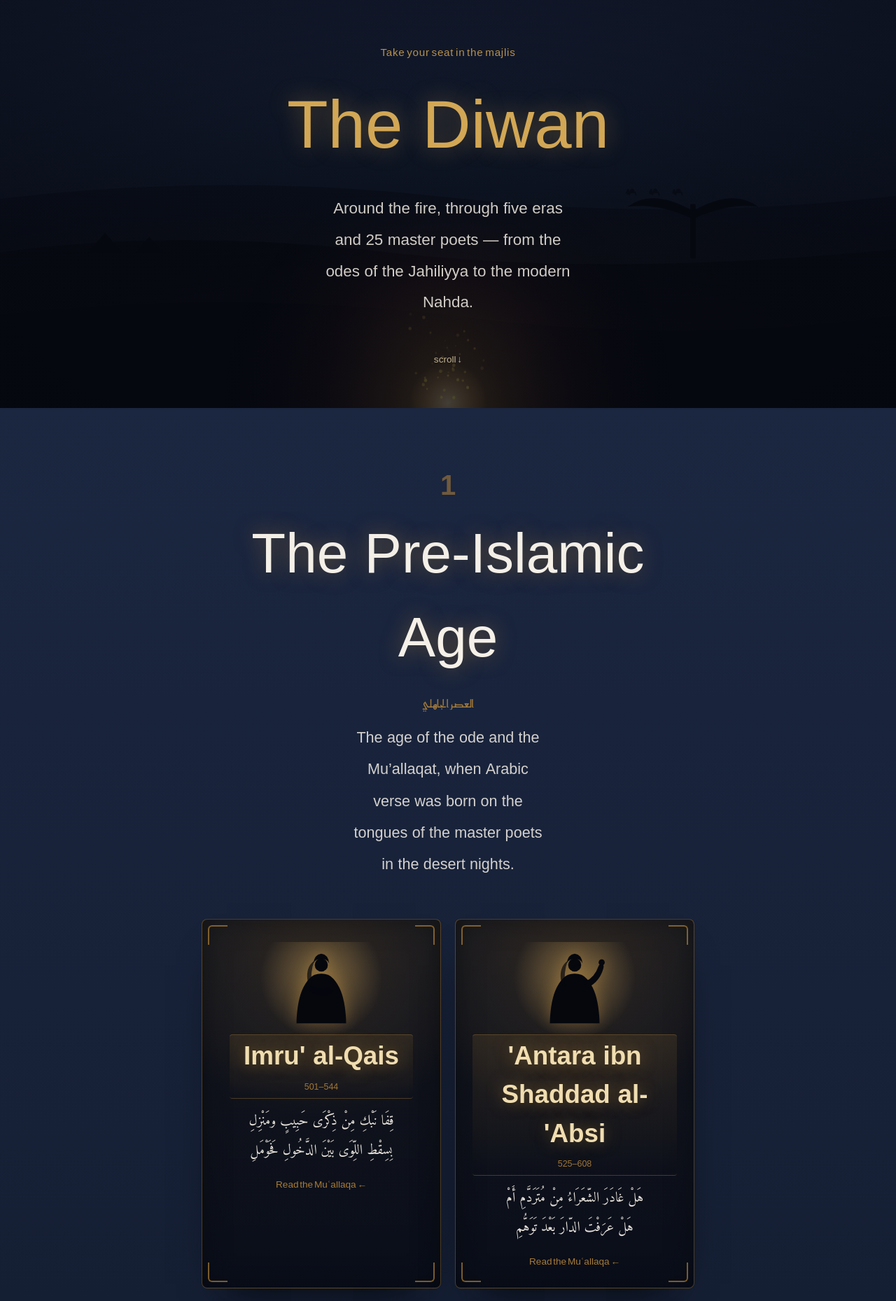
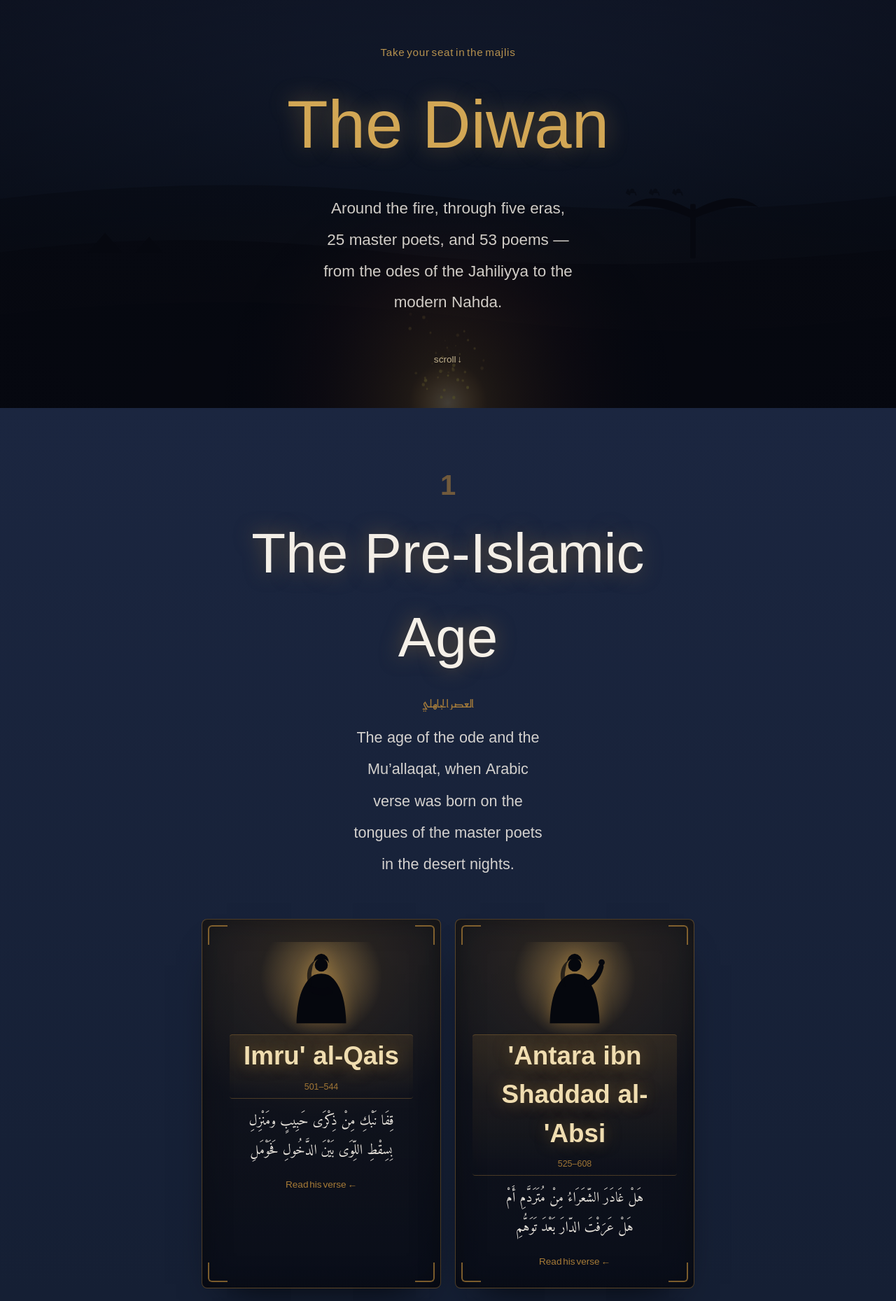
Before and after one commit to salahawad/muallaqat, a Next.js app: page /en/diwan in a window 1280 px wide. Shown: the top 1859 px of the page at 70% size. Built offline with nearby package versions, Linux system fonts and the light colour scheme.

Commit message:
fix(diwan): link poet seals to poet page, show poem count in subtitle
Now that each poet has 3 poems, seals link to the poet page (full
diwan) instead of a single poem, and the subtitle shows the total
poem count alongside the poet count.

```diff
--- a/app/[locale]/diwan/page.tsx
+++ b/app/[locale]/diwan/page.tsx
@@ -39,6 +39,7 @@ export default async function DiwanPage({ params }: Props) {
   const poets = getPoets();
   const poems = getPoems();
   const poetCount = poets.length;
+  const poemCount = poems.length;
   const tribute = getTribute();
 
   return (
@@ -54,8 +55,8 @@ export default async function DiwanPage({ params }: Props) {
           <h1 className="diwan__title font-display">{isAr ? 'الديوان' : 'The Diwan'}</h1>
           <p className="diwan__subtitle font-ui">
             {isAr
-              ? `حول النار، بين خمسة عصورٍ و${toArabicNumerals(poetCount)} من فحول الشعراء — من معلّقات الجاهلية إلى نهضة الحديث.`
-              : `Around the fire, through five eras and ${poetCount} master poets — from the odes of the Jahiliyya to the modern Nahda.`}
+              ? `حول النار، بين خمسة عصورٍ و${toArabicNumerals(poetCount)} من فحول الشعراء و${toArabicNumerals(poemCount)} قصيدة — من معلّقات الجاهلية إلى نهضة الحديث.`
+              : `Around the fire, through five eras, ${poetCount} master poets, and ${poemCount} poems — from the odes of the Jahiliyya to the modern Nahda.`}
           </p>
           <span className="diwan__scroll-hint font-kufi" aria-hidden="true">
             {isAr ? 'تابِع النزول ↓' : 'scroll ↓'}
--- a/components/diwan/PoetSeal.tsx
+++ b/components/diwan/PoetSeal.tsx
@@ -26,7 +26,7 @@ export function PoetSeal({ poet, poem, locale }: PoetSealProps) {
   const isAr = locale === 'ar';
   const name = isAr ? poet.nameAr : poet.nameEn;
   const matla = poem?.linesAr?.[0];
-  const href = poem ? `/${locale}/poem/${poem.slug}` : `/${locale}/poet/${poet.slug}`;
+  const href = `/${locale}/poet/${poet.slug}`;
   const years =
     poet.birthYear || poet.deathYear
       ? `${poet.birthYear ?? ''}${poet.deathYear ? `–${poet.deathYear}` : ''}`
@@ -58,13 +58,7 @@ export function PoetSeal({ poet, poem, locale }: PoetSealProps) {
       ) : null}
 
       <span className="poet-cartouche__cta font-kufi">
-        {poem?.isMuallaqa
-          ? isAr
-            ? 'اقرأ المعلّقة'
-            : 'Read the Muʿallaqa'
-          : isAr
-            ? 'اقرأ القصيدة'
-            : 'Read the poem'}
+        {isAr ? 'اقرأ ديوانه' : 'Read his verse'}
         <span aria-hidden="true"> ←</span>
       </span>
     </a>
```
